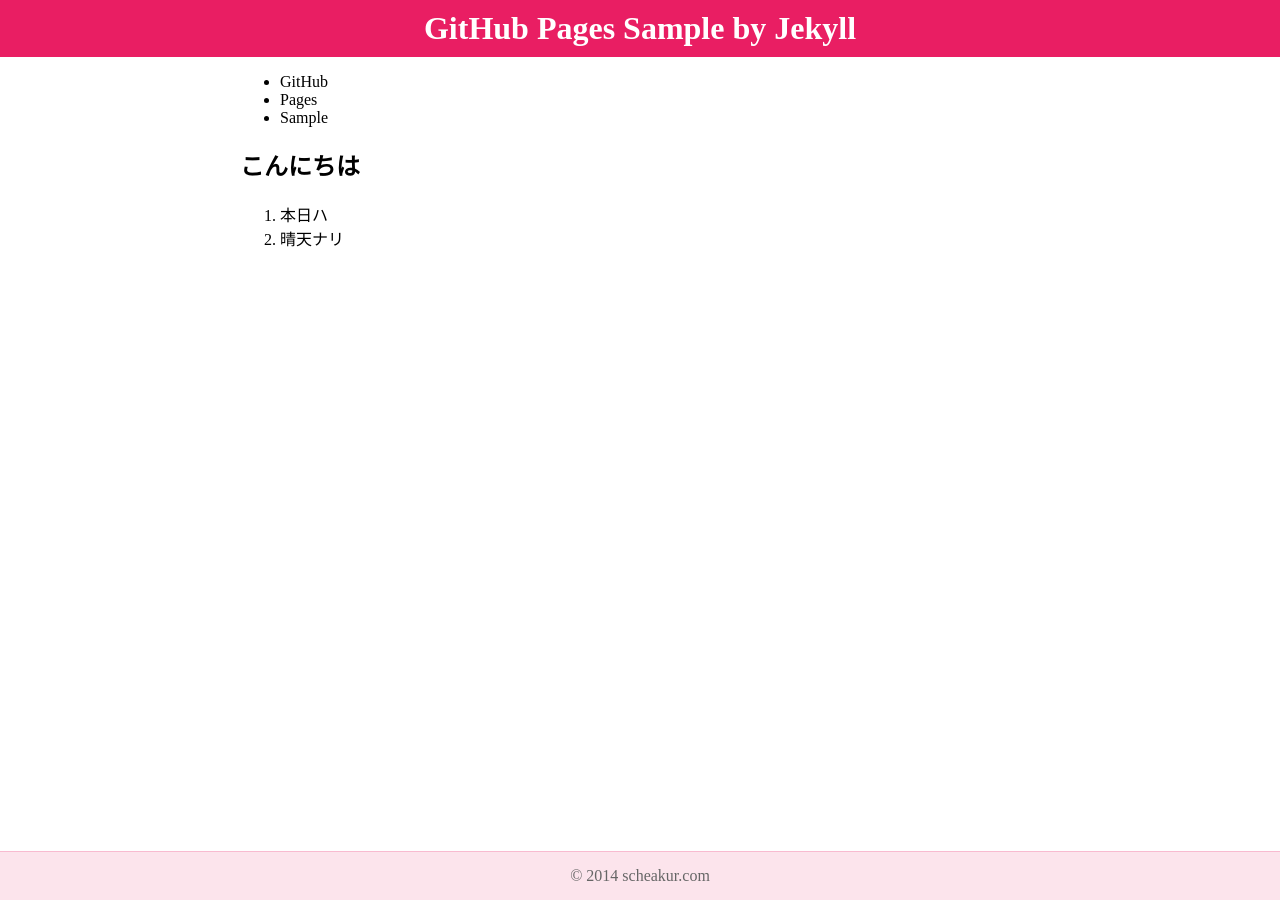
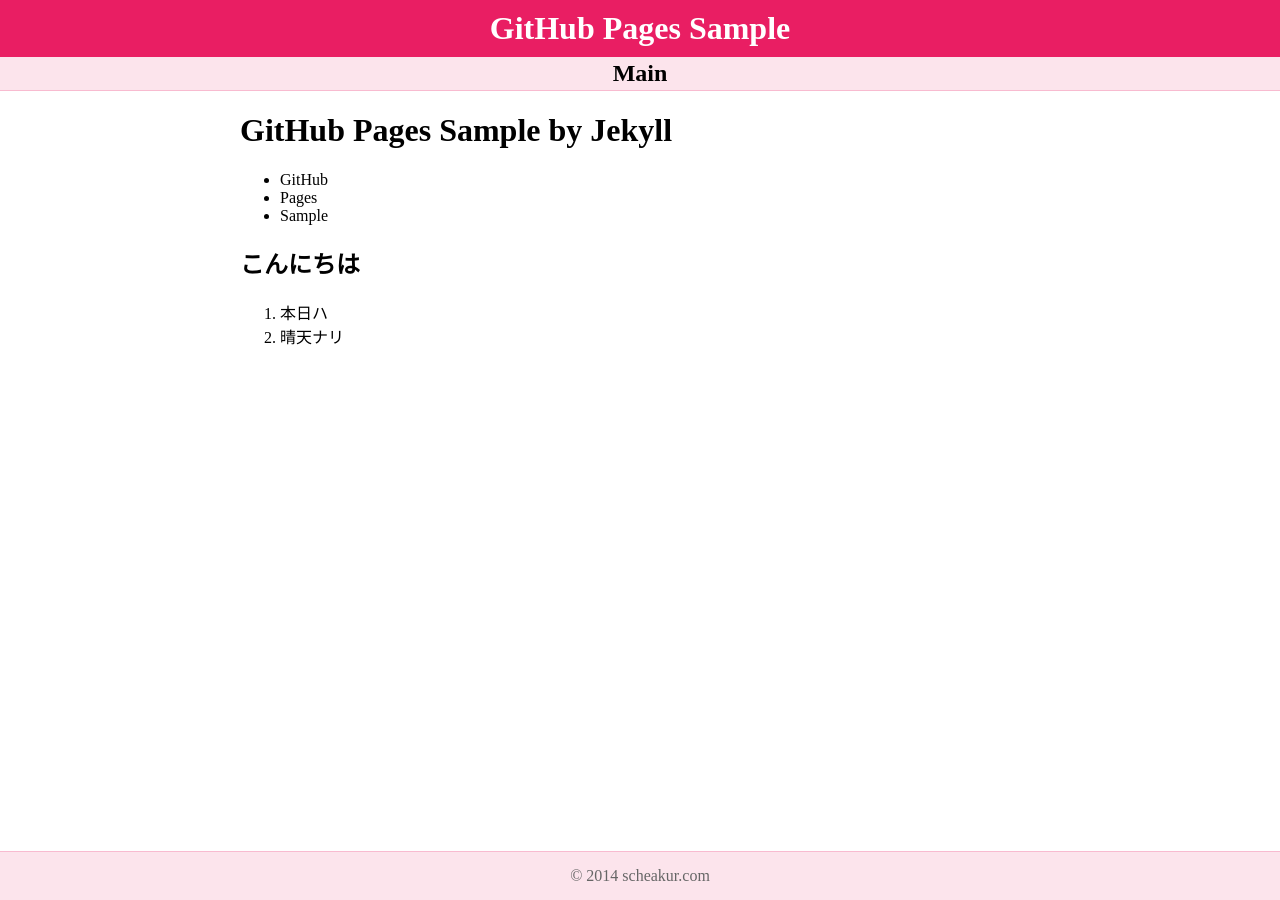
Before and after one commit to scheakur/gh-pages-sample, a Jekyll site: the page built from index.md, in a window 1280 px wide. Built offline with Jekyll 4.4.1, drawn with Linux system fonts in a browser that asks for light colours.

Commit message:
Use nested layout

```diff
--- /dev/null
+++ b/_layouts/page.html
@@ -0,0 +1,6 @@
+---
+layout: default
+---
+<h1 class="header">{{site.name}}</h1>
+<h2 class="desc">{{page.title}}</h2>
+{{content}}
--- a/css/style.css
+++ b/css/style.css
@@ -2,12 +2,20 @@
 	margin: 0;
 }
 
-h1 {
+.header {
 	text-align: center;
 	background-color: #e91e63;
 	color: #fff;
 	padding: 10px;
-	margin: 0 calc(50% - 50vw)
+	margin: 0 calc(50% - 50vw);
+}
+
+.desc {
+	text-align: center;
+	background-color: #fce4ec;
+	border-bottom: 1px solid #f8bbd0;
+	padding: 3px;
+	margin: 0 calc(50% - 50vw);
 }
 
 .content {
```
Also changed, not shown: index.md (+1 -1 lines).
